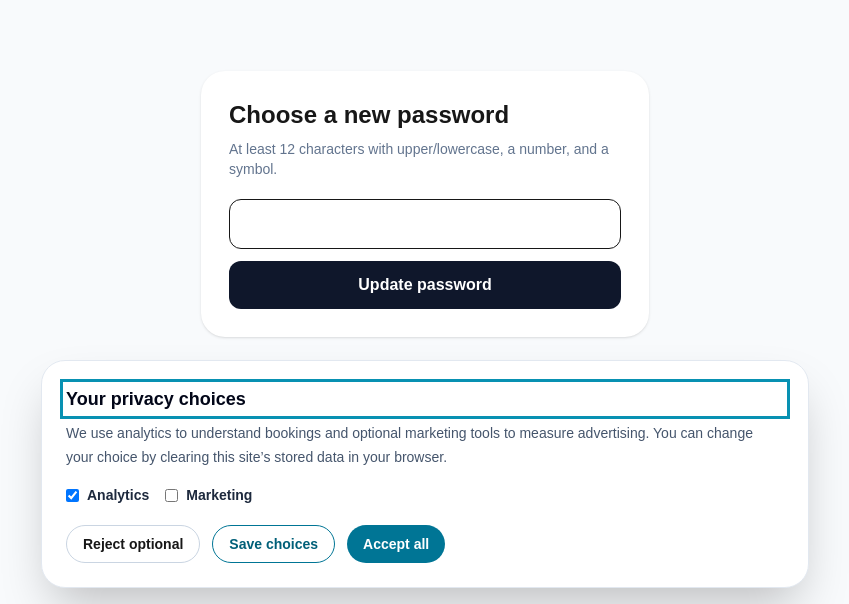
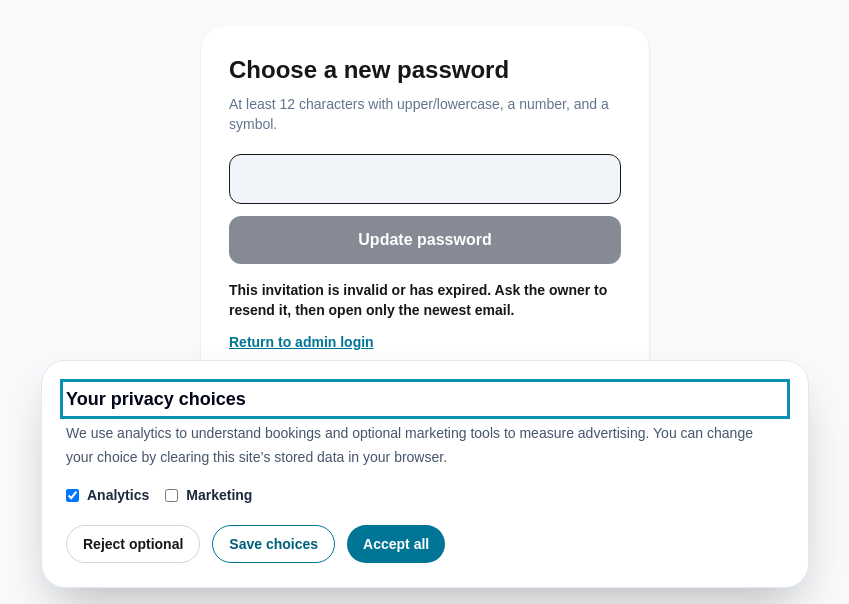
Before and after one commit to karimsalah85-cpu/inhurghada-site, a Next.js app: page /admin/reset-password in a window 1280 px wide. Shown: the part 196-800 px from the top of the page, without its empty margins (215-1064 px from the left). Built offline with nearby package versions, Linux system fonts and the light colour scheme; no server answers.

Commit message:
Establish session for invited admin password setup

```diff
--- a/app/admin/reset-password/page.tsx
+++ b/app/admin/reset-password/page.tsx
@@ -1,3 +1,83 @@
 "use client";
-import {useEffect,useMemo,useState} from "react";import {createClient} from "@/utils/supabase/client";import {passwordPolicyError} from "@/lib/password-policy";
-export default function ResetPasswordPage(){const[password,setPassword]=useState("");const[message,setMessage]=useState("");const supabase=useMemo(()=>createClient(),[]);useEffect(()=>{const code=new URLSearchParams(window.location.search).get("code");if(code)void supabase.auth.exchangeCodeForSession(code);},[supabase]);return <main className="grid min-h-screen place-items-center bg-slate-50 p-6"><form onSubmit={async e=>{e.preventDefault();const invalid=passwordPolicyError(password);if(invalid)return setMessage(invalid);const{error}=await supabase.auth.updateUser({password});setMessage(error?error.message:"Password updated. You can now sign in.");}} className="w-full max-w-md rounded-3xl bg-white p-7 shadow-sm"><h1 className="text-2xl font-black">Choose a new password</h1><p className="mt-2 text-sm text-slate-500">At least 12 characters with upper/lowercase, a number, and a symbol.</p><input required type="password" autoComplete="new-password" value={password} onChange={e=>setPassword(e.target.value)} className="mt-5 w-full rounded-xl border p-3"/><button className="mt-3 w-full rounded-xl bg-slate-900 p-3 font-bold text-white">Update password</button>{message?<p role="status" className="mt-4 text-sm font-semibold">{message}</p>:null}</form></main>}
+
+import Link from "next/link";
+import { useEffect, useMemo, useState } from "react";
+import { parseAuthSessionHash } from "@/lib/admin-invitations";
+import { passwordPolicyError } from "@/lib/password-policy";
+import { createClient } from "@/utils/supabase/client";
+
+export default function ResetPasswordPage() {
+  const [password, setPassword] = useState("");
+  const [message, setMessage] = useState("Checking your invitation…");
+  const [sessionReady, setSessionReady] = useState(false);
+  const [busy, setBusy] = useState(false);
+  const supabase = useMemo(() => createClient(), []);
+
+  useEffect(() => {
+    let active = true;
+
+    async function initializeSession() {
+      const query = new URLSearchParams(window.location.search);
+      const code = query.get("code");
+      const hashSession = parseAuthSessionHash(window.location.hash);
+      const hash = new URLSearchParams(window.location.hash.replace(/^#/, ""));
+      const redirectError = hash.get("error_description");
+
+      let error = null;
+      if (code) {
+        ({ error } = await supabase.auth.exchangeCodeForSession(code));
+      } else if (hashSession) {
+        ({ error } = await supabase.auth.setSession(hashSession));
+      }
+
+      const { data: { session }, error: sessionError } = await supabase.auth.getSession();
+      if (!active) return;
+
+      if (error || sessionError || !session) {
+        setSessionReady(false);
+        setMessage(redirectError || error?.message || sessionError?.message || "This invitation is invalid or has expired. Ask the owner to resend it, then open only the newest email.");
+        return;
+      }
+
+      setSessionReady(true);
+      setMessage("Invitation verified. Choose your password.");
+      window.history.replaceState({}, document.title, window.location.pathname);
+    }
+
+    void initializeSession();
+    return () => { active = false; };
+  }, [supabase]);
+
+  async function submit(event: React.FormEvent<HTMLFormElement>) {
+    event.preventDefault();
+    if (!sessionReady || busy) return;
+    const invalid = passwordPolicyError(password);
+    if (invalid) return setMessage(invalid);
+
+    setBusy(true);
+    const { error } = await supabase.auth.updateUser({ password });
+    if (error) {
+      setMessage(error.message);
+      setBusy(false);
+      return;
+    }
+
+    await supabase.auth.signOut({ scope: "local" });
+    window.location.assign("/admin/login?password=updated");
+  }
+
+  return (
+    <main className="grid min-h-screen place-items-center bg-slate-50 p-6">
+      <form onSubmit={submit} className="w-full max-w-md rounded-3xl bg-white p-7 shadow-sm">
+        <h1 className="text-2xl font-black">Choose a new password</h1>
+        <p className="mt-2 text-sm text-slate-500">At least 12 characters with upper/lowercase, a number, and a symbol.</p>
+        <input required disabled={!sessionReady || busy} type="password" autoComplete="new-password" value={password} onChange={event => setPassword(event.target.value)} className="mt-5 w-full rounded-xl border p-3 disabled:bg-slate-100" />
+        <button disabled={!sessionReady || busy} className="mt-3 w-full rounded-xl bg-slate-900 p-3 font-bold text-white disabled:cursor-not-allowed disabled:opacity-50">
+          {busy ? "Updating…" : "Update password"}
+        </button>
+        <p role="status" className="mt-4 text-sm font-semibold">{message}</p>
+        {!sessionReady && message !== "Checking your invitation…" ? <Link href="/admin/login" className="mt-3 inline-block text-sm font-bold text-cyan-700 underline">Return to admin login</Link> : null}
+      </form>
+    </main>
+  );
+}
--- a/lib/admin-invitations.ts
+++ b/lib/admin-invitations.ts
@@ -4,6 +4,16 @@ type InvitationUser = {
 };
 
 export const adminInvitationRedirectUrl = "https://dailyredsea.com/admin/reset-password";
+
+export function parseAuthSessionHash(hash: string) {
+  const params = new URLSearchParams(hash.replace(/^#/, ""));
+  const accessToken = params.get("access_token");
+  const refreshToken = params.get("refresh_token");
+
+  return accessToken && refreshToken
+    ? { access_token: accessToken, refresh_token: refreshToken }
+    : null;
+}
 
 export function isPendingInvitation(user: InvitationUser | null | undefined) {
   return Boolean(user?.invited_at && !user.confirmed_at);
```
Also changed, not shown: 1 other file (tests, documents, lock files or other folders).
